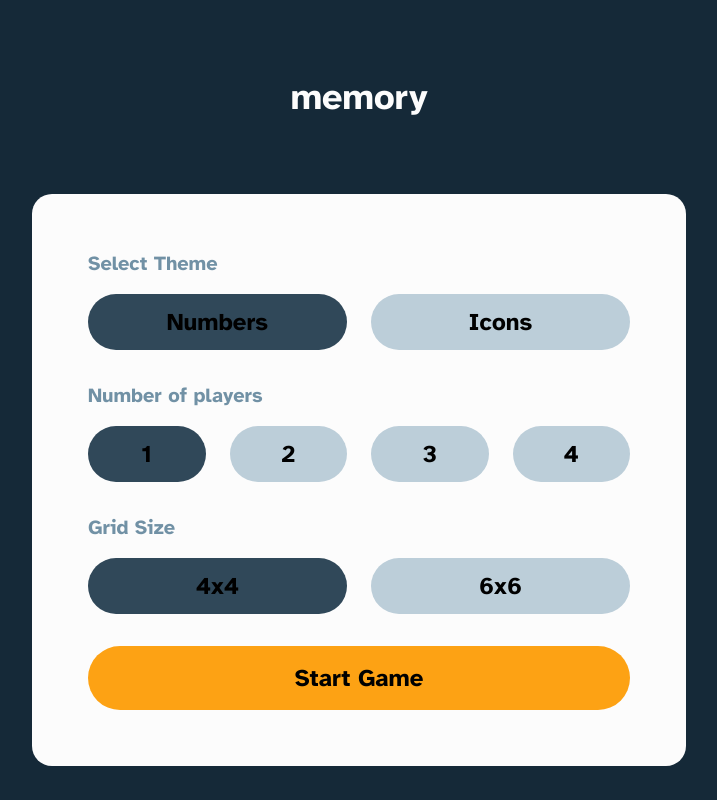
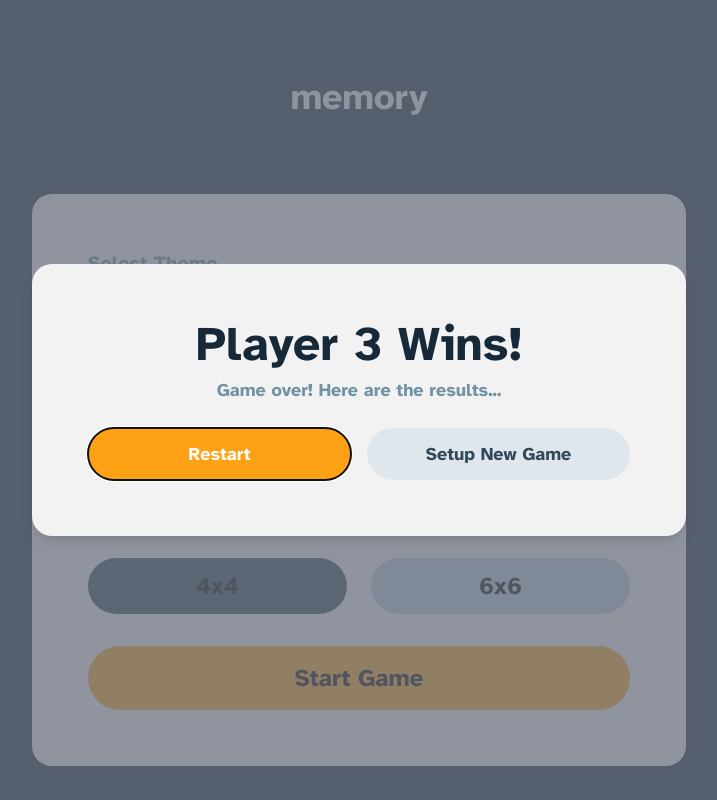
Before and after one commit to jillo-abdullahi/memory-game, a Next.js app: page / in a window 1280 px wide. Shown: the whole page, without its empty margins (281-998 px from the left). Built offline with nearby package versions, Linux system fonts and the light colour scheme.

Commit message:
add multiplayer func

```diff
--- a/src/components/GameDetailCard/index.tsx
+++ b/src/components/GameDetailCard/index.tsx
@@ -1,9 +1,14 @@
 export const GameDetailCard: React.FC<{
   title: string;
   children: JSX.Element;
-}> = ({ title, children }) => {
+  isActive?: boolean;
+}> = ({ title, children, isActive }) => {
   return (
-    <div className="flex flex-col sm:flex-row items-center justify-between rounded-1.5lg bg-blue-50 p-3 sm:p-6 w-full min-w-[151px] sm:min-w-[255px]">
+    <div
+      className={`flex flex-col sm:flex-row items-center justify-between rounded-1.5lg p-3 sm:p-4 w-full min-w-[151px] sm:min-w-[255px] ${
+        isActive ? "bg-orange" : "bg-blue-50"
+      }`}
+    >
       <div className="text-lg text-blue-500 font-bold">{title}</div>
       <div className="text-3xl text-blue-600 font-bold">{children}</div>
     </div>
--- /dev/null
+++ b/src/components/MultiPlayerMoves/index.tsx
@@ -0,0 +1,31 @@
+import { GameDetailCard } from "@/components/GameDetailCard";
+
+export interface MultiPlayerMovesProps {
+  playerScores: number[];
+  playerTurn: number;
+}
+
+export const MultiPlayerMoves: React.FC<MultiPlayerMovesProps> = ({
+  playerScores,
+  playerTurn,
+}) => {
+  return (
+    <div className="flex justify-center items-center w-full space-x-8">
+      {playerScores.map((score, index) => (
+        <div key={index}>
+          <GameDetailCard title={`Player ${index + 1}`}>
+            <span>{score}</span>
+          </GameDetailCard>
+
+          <div
+            className={`flex items-center justify-center text-sm mt-6 uppercase font-bold text-blue-700 transition-opacity duration-100 ${
+              playerTurn === index + 1 ? "opacity-100" : "opacity-0"
+            }`}
+          >
+            <span className="tracking-[0.3em]">current turn</span>
+          </div>
+        </div>
+      ))}
+    </div>
+  );
+};
--- a/src/containers/GameBoard/index.tsx
+++ b/src/containers/GameBoard/index.tsx
@@ -18,7 +18,11 @@ export const GameBoard: React.FC<GameBoardProps> = ({
   setMoves,
   setStartTime,
   timeElapsed,
+  gameEnd,
   setGameEnd,
+  setPlayerTurn,
+  playerTurn,
+  setPlayerScores,
 }) => {
   const activateCard = (index: number) => {
     const newArray = [...gridArray];
@@ -53,6 +57,16 @@ export const GameBoard: React.FC<GameBoardProps> = ({
         setGridArray(newArray);
         setActiveCards([]);
         setMoves((prevState) => prevState + 1);
+        changePlayerTurn();
+
+        // set current player score
+        if (gameType.numberOfPlayers > 1) {
+          setPlayerScores((prevState) => {
+            const updatedScores = [...prevState];
+            updatedScores[playerTurn - 1] += 1;
+            return updatedScores;
+          });
+        }
       } else {
         newArray[firstCardIndex].isActive = false;
         newArray[secondCardIndex].isActive = false;
@@ -60,12 +74,23 @@ export const GameBoard: React.FC<GameBoardProps> = ({
           setGridArray(newArray);
           setActiveCards([]);
           setMoves((prevState) => prevState + 1);
+          changePlayerTurn();
         }, 1000);
       }
     }
     // eslint-disable-next-line react-hooks/exhaustive-deps
   }, [activeCards]);
 
+  const changePlayerTurn = () => {
+    if (gameEnd || activeCards.length < 2 || gameType.numberOfPlayers === 1)
+      return;
+    setPlayerTurn((prevState) => {
+      if (prevState === gameType.numberOfPlayers) {
+        return 1;
+      }
+      return prevState + 1;
+    });
+  };
 
   return (
     <div>
--- a/src/pages/index.tsx
+++ b/src/pages/index.tsx
@@ -6,6 +6,7 @@ import { Header } from "@/components/Header";
 import { GameModal } from "@/components/GameModal";
 import { Theme, GridSize, GameType, GridArrayItem } from "@/types";
 import { SinglePlayerMoves } from "@/components/SinglePlayerMoves";
+import { MultiPlayerMoves } from "@/components/MultiPlayerMoves";
 import { GameDetailCard } from "@/components/GameDetailCard";
 
 export default function Home() {
@@ -29,11 +30,23 @@ export default function Home() {
   const [gameEnd, setGameEnd] = useState<boolean>(false);
   const [gameEndModalOpen, setGameEndModalOpen] = useState<boolean>(false);
 
+  // multi player
+  const [playerTurn, setPlayerTurn] = useState<number>(1);
+  const [playerScores, setPlayerScores] = useState<number[]>([]);
+
+  // start player turns and scores tracking for multiplayer
+  useEffect(() => {
+    if (!gameTypeChosen || gameType.numberOfPlayers === 1) return;
+    setPlayerScores(Array(gameType.numberOfPlayers).fill(0));
+  }, [gameType.numberOfPlayers, gameTypeChosen]);
+
   // only reset the active cards
   const restartGame = (): void => {
     setActiveCards([]);
     setStartTime(moment());
     setMoves(0);
+    setPlayerScores([]);
+    setPlayerTurn(1);
     setGameEnd(false);
     const resetGameArray = gridArray.map((item) => {
       return { ...item, isRevealed: false, isActive: false };
@@ -46,6 +59,8 @@ export default function Home() {
     setGameTypeChosen(false);
     setMoves(0);
     setGameEnd(false);
+    setPlayerScores([]);
+    setPlayerTurn(1);
     setGameType({
       gridSize: GridSize["4x4"],
       theme: Theme.NUMBERS,
@@ -56,13 +71,13 @@ export default function Home() {
 
   // get time elapsed since game start
   useEffect(() => {
-    if (!gameTypeChosen || gameEnd) return;
+    if (!gameTypeChosen || gameEnd || gameType.numberOfPlayers > 1) return;
     const interval = setInterval(() => {
       const now = moment();
       setTimeElapsed(moment.duration(now.diff(startTime)));
     }, 1000);
     return () => clearInterval(interval);
-  }, [startTime, gameTypeChosen, gameEnd]);
+  }, [startTime, gameTypeChosen, gameEnd, gameType.numberOfPlayers]);
 
   // end game if all cards are revealed
   useEffect(() => {
@@ -71,7 +86,6 @@ export default function Home() {
       (item) => item.isRevealed === true
     );
 
-    console.log({ allCardsRevealed, gridArray });
     if (allCardsRevealed) {
       setGameEnd(true);
       setGameEndModalOpen(true);
@@ -114,6 +128,10 @@ export default function Home() {
           setStartTime={setStartTime}
           timeElapsed={timeElapsed}
           setGameEnd={setGameEnd}
+          gameEnd={gameEnd}
+          setPlayerScores={setPlayerScores}
+          setPlayerTurn={setPlayerTurn}
+          playerTurn={playerTurn}
         />
 
         {/* moves counter for single player  */}
@@ -123,9 +141,19 @@ export default function Home() {
           </div>
         )}
 
-        {/* game modal for when the game ends */}
+        {/* moves counter for multi player */}
+        {gameType.numberOfPlayers > 1 && gameTypeChosen && (
+          <div className="w-full max-w-[327px] sm:max-w-[1110px]">
+            <MultiPlayerMoves
+              playerScores={playerScores}
+              playerTurn={playerTurn}
+            />
+          </div>
+        )}
+
+        {/* game modal for when the game ends for single players */}
         <GameModal
-          open={gameEndModalOpen}
+          open={gameEndModalOpen && gameType.numberOfPlayers === 1}
           setOpen={setGameEndModalOpen}
           borderRadius="rounded-2.5lg"
         >
@@ -176,7 +204,48 @@ export default function Home() {
           </div>
         </GameModal>
 
-        {/* multiplayer score tracker  */}
+        {/* game end modal for multiplayer  */}
+        <GameModal
+          open={true}
+          setOpen={setGameEndModalOpen}
+          borderRadius="rounded-2.5lg"
+        >
+          <div className="flex flex-col items-center justify-between space-y-6">
+            {/* game over text  */}
+            <div className="w-full text-center">
+              <h1 className="text-blue-700 font-bold text-2xl sm:text-5xl mb-2">
+                Player 3 Wins!
+              </h1>
+              <h2 className="text-blue-500 font-bold text-sm sm:text-lg">
+                Game over! Here are the results...
+              </h2>
+            </div>
+
+            {/* game details  */}
+
+            {/*CTA buttons  */}
+            <div className="w-full flex flex-col sm:flex-row space-y-4 space-x-0 sm:space-x-4 sm:space-y-0">
+              <button
+                className="bg-orange w-full sm:w-1/2 hover:bg-orange-100 rounded-3.5lg py-3 px-8 text-blue-100 text-lg font-bold transition-colors duration-200"
+                onClick={() => {
+                  restartGame();
+                  setGameEndModalOpen(false);
+                }}
+              >
+                Restart
+              </button>
+              <button
+                className="bg-blue-50 w-full sm:w-1/2 hover:bg-blue-400 text-blue-600 text-lg py-3 px-8 rounded-3.5lg font-bold transition-colors duration-200 hover:text-blue-100"
+                onClick={() => {
+                  newGame();
+                  setGameEndModalOpen(false);
+                }}
+              >
+                Setup New Game
+              </button>
+            </div>
+          </div>
+        </GameModal>
       </div>
     </>
   );
--- a/src/types/index.tsx
+++ b/src/types/index.tsx
@@ -58,6 +58,10 @@ export interface GameBoardProps {
   setStartTime: Dispatch<SetStateAction<Moment>>;
   timeElapsed: Duration;
   setGameEnd: Dispatch<SetStateAction<boolean>>;
+  gameEnd: boolean;
+  setPlayerTurn: Dispatch<SetStateAction<number>>;
+  playerTurn: number;
+  setPlayerScores: Dispatch<SetStateAction<number[]>>;
 }
 
 export interface HeaderProps {
```
